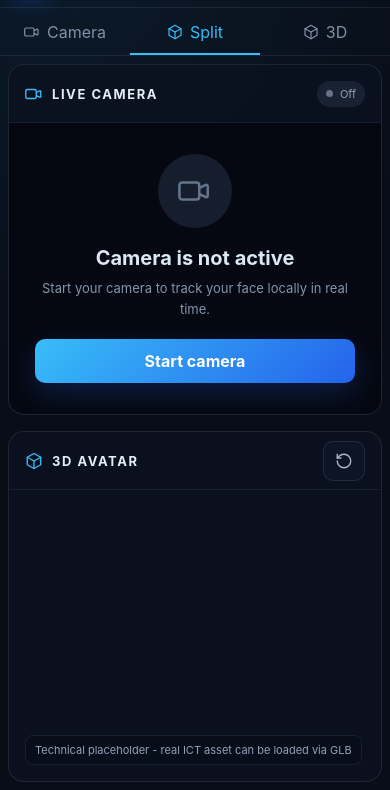
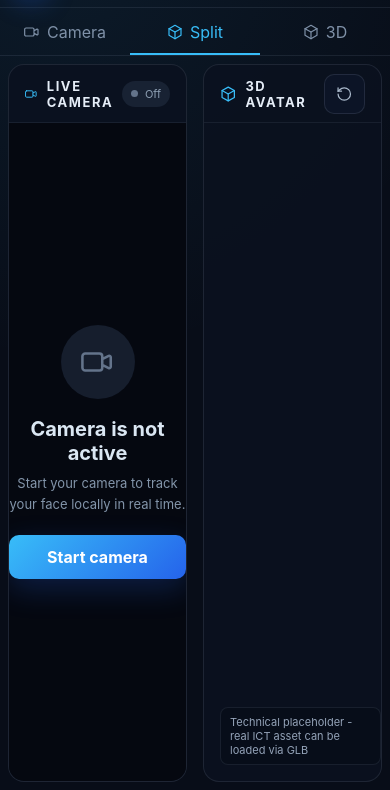
Before and after one commit to Siersciuh/Face-app, a website built with Vite: page index.html in a window 390 px wide. Shown: the part 54-844 px from the top of the page. Built offline with nearby package versions, Linux system fonts and the light colour scheme.

Commit message:
Show mobile split view horizontally
Co-authored-by: Copilot <223556219+Copilot@users.noreply.github.com>

```diff
--- a/src/styles.css
+++ b/src/styles.css
@@ -140,7 +140,7 @@ input[type="range"] { width: 100%; accent-color: #38bdf8; }
   .panel { display: none; }
   .workspace[data-view="camera"] .camera-panel { display:block; }
   .workspace[data-view="avatar"] .avatar-panel { display:block; }
-  .workspace[data-view="split"] { grid-template-rows: 1fr 1fr; grid-template-columns: 1fr; }
+  .workspace[data-view="split"] { grid-template-rows: 1fr; grid-template-columns: minmax(0, 1fr) minmax(0, 1fr); }
   .workspace[data-view="split"] .panel { display:block; }
   .top-actions .switch-label { display:none; }
   .debug-panel { top: 120px; right: 12px; width: calc(100% - 24px); max-height: calc(100dvh - 136px); }
```
